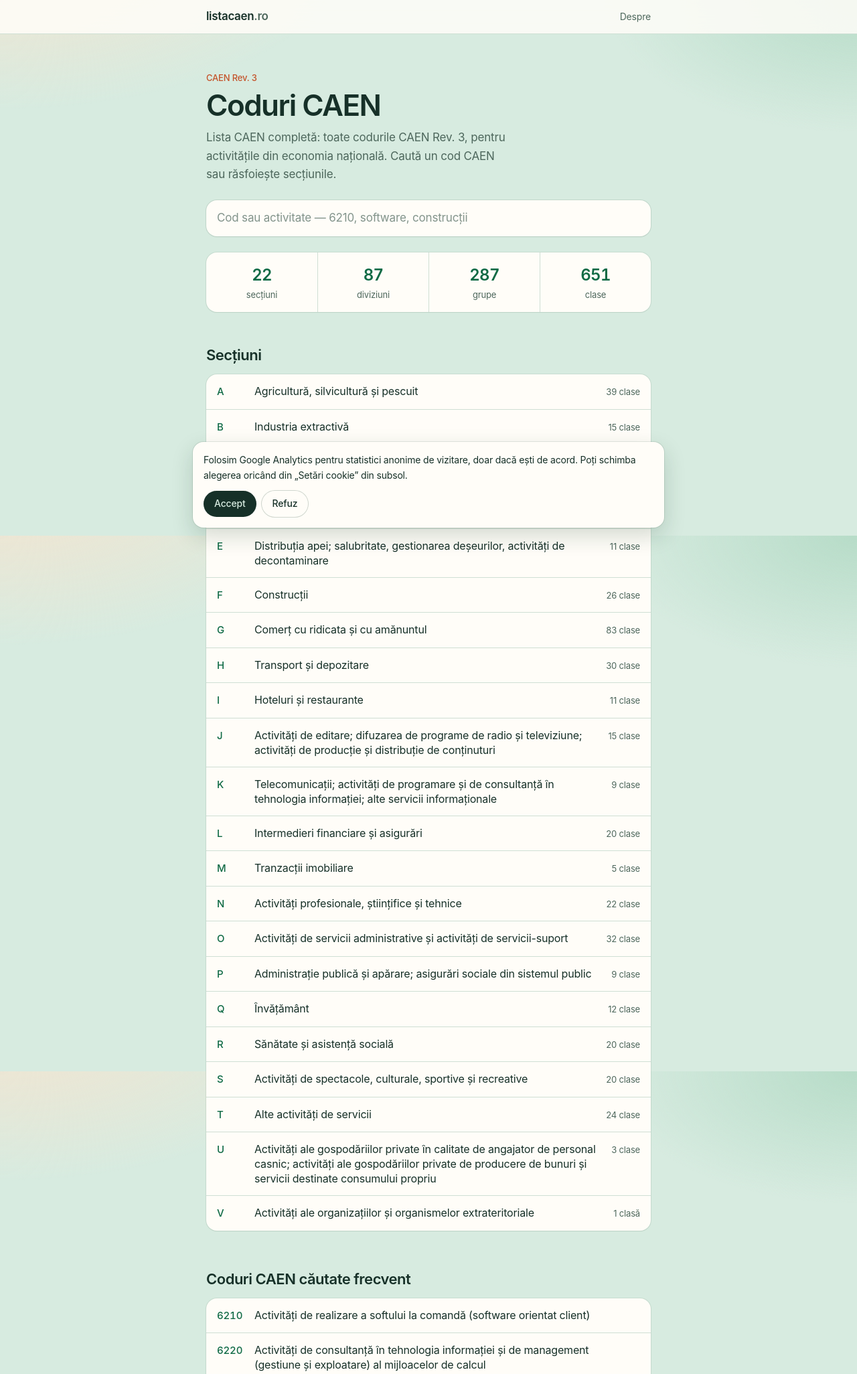
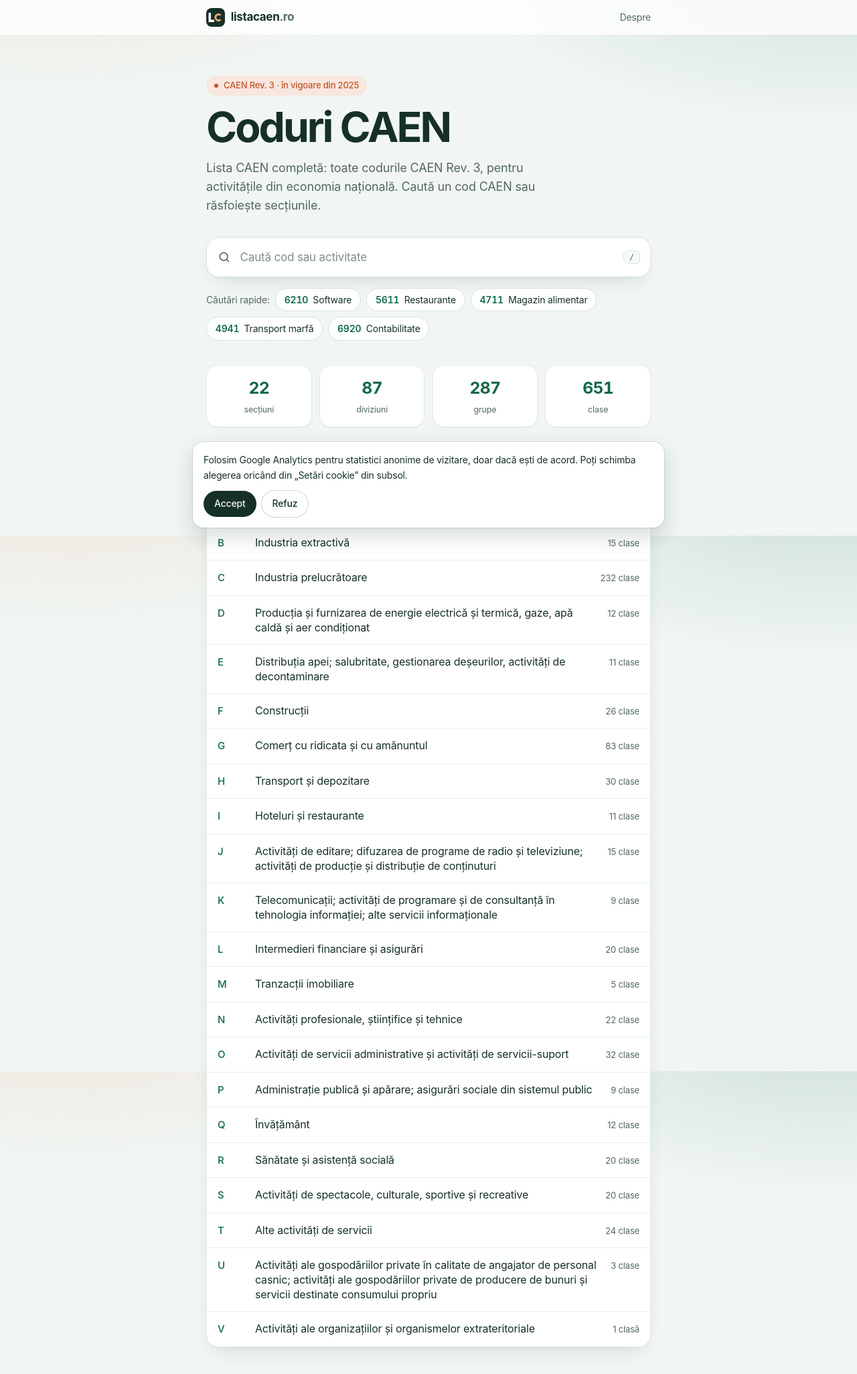
Before and after one commit to frohlichrobert/listacaen, a PHP site: page / in a window 1280 px wide. Shown: the top 2052 px of the page at 67% size. Run offline with PHP 8.4, Linux system fonts and the light colour scheme.

Commit message:
Actualizare a fișierelor pentru îmbunătățirea funcționalității și a designului:
- Adăugat fișierul `compat.php` în `index.php` și `build-search.php` pentru compatibilitate.
- Modificat `README.md` pentru a clarifica utilizarea CSS și a introduce IndexNow.
- Îmbunătățiri în `app.js` pentru gestionarea căutării și a interacțiunilor utilizatorului.
- Actualizat `data.php` cu o constantă pentru versiunea asset-urilor.
- Modificat `view.php` pentru a utiliza versiunea asset-urilor în linkurile CSS și JS.
- Schimbat `icon.svg` pentru a îmbunătăți designul grafic.
- Actualizat scriptul `build-zip.sh` pentru a include fișiere `.txt` în arhivă.

```diff
--- a/assets/app.js
+++ b/assets/app.js
@@ -192,30 +192,39 @@
       input.setAttribute("aria-expanded", show ? "true" : "false");
       live.textContent = q ? total + " rezultate" : "";
       if (!show) { out.innerHTML = ""; return; }
-      var wrap = variant === "compact"
-        ? "absolute z-40 mt-2 w-full overflow-hidden rounded-2xl bg-card shadow-[0_12px_32px_rgba(18,56,36,0.14),0_0_0_1px_rgba(18,56,36,0.08)]"
-        : "mt-3 overflow-hidden rounded-2xl bg-card shadow-[0_12px_32px_rgba(18,56,36,0.14),0_0_0_1px_rgba(18,56,36,0.08)]";
-      var html = '<div class="' + wrap + '">';
+      var html = '<div class="lc-results' + (variant === "compact" ? " lc-abs" : "") + '">';
       if (!hits.length) {
-        html += '<p class="px-4 py-3 text-sm text-muted">Niciun cod pentru „' + esc(q) + "”.</p>";
+        html += '<p class="lc-empty">Niciun cod pentru „' + esc(q) + "”. Încearcă alt cuvânt sau doar cifrele codului.</p>";
       } else {
         html += '<ul id="' + input.id + '-results" role="listbox" class="py-1">';
         hits.forEach(function (h, i) {
-          html += '<li role="presentation"><button id="' + input.id + "-" + esc(h.key) + '" type="button" role="option" data-i="' + i + '" aria-selected="' + (i === active) +
-            '" class="grid w-full grid-cols-[3.4rem_minmax(0,1fr)] items-baseline gap-x-3 px-4 py-3 text-left ' + (i === active ? "bg-hover" : "") + '">' +
-            '<span class="text-[15px] font-medium tabular-nums text-code">' + esc(h.code) + "</span>" +
-            '<span class="min-w-0"><span class="block leading-snug">' + esc(h.name) + '</span><span class="mt-0.5 block text-sm text-muted">' + esc(h.ctx) + "</span></span></button></li>";
+          var old = h.key.indexOf("rev2-") === 0;
+          html += '<li role="presentation"><button id="' + input.id + "-" + esc(h.key) + '" type="button" role="option" data-i="' + i + '" aria-selected="' + (i === active) + '" class="lc-hit">' +
+            '<span class="lc-hit-code">' + esc(h.code) + "</span>" +
+            '<span class="min-w-0"><span class="lc-hit-name">' + esc(h.name) + "</span>" +
+            '<span class="lc-hit-ctx">' + (old ? '<span class="lc-badge">Rev. 2</span>' : "") + esc(old ? "Cod vechi · vezi echivalentul în Rev. 3" : h.ctx) + "</span></span></button></li>";
         });
         html += "</ul>";
       }
       if (total > hits.length) {
-        html += '<p class="border-t border-line px-4 py-2 text-sm text-muted">' + hits.length + " din " + total + " rezultate. Îngustează căutarea.</p>";
+        html += '<p class="lc-note">' + hits.length + " din " + total + " rezultate. Îngustează căutarea.</p>";
       }
       out.innerHTML = html + "</div>";
       out.querySelectorAll("[data-i]").forEach(function (b) {
-        b.addEventListener("mouseenter", function () { active = +b.getAttribute("data-i"); render(); });
+        // Nu rescriem lista la hover: butonul s-ar schimba între apăsare și eliberare
+        // și browserul nu ar mai trimite click-ul.
+        b.addEventListener("mouseenter", function () { setActive(+b.getAttribute("data-i"), false); });
         b.addEventListener("click", function () { go(hits[+b.getAttribute("data-i")]); });
       });
+    }
+
+    function setActive(i, scroll) {
+      active = i;
+      var opts = out.querySelectorAll("[data-i]");
+      opts.forEach(function (b) {
+        b.setAttribute("aria-selected", +b.getAttribute("data-i") === i ? "true" : "false");
+      });
+      if (scroll && opts[i]) opts[i].scrollIntoView({ block: "nearest" });
     }
 
     function update() {
@@ -225,8 +234,8 @@
     input.addEventListener("input", function () { open = true; update(); });
     input.addEventListener("focus", function () { open = true; load().then(function () { compute(); render(); }); });
     input.addEventListener("keydown", function (e) {
-      if (e.key === "ArrowDown") { e.preventDefault(); open = true; active = Math.min(active + 1, Math.max(hits.length - 1, 0)); render(); }
-      else if (e.key === "ArrowUp") { e.preventDefault(); active = Math.max(active - 1, 0); render(); }
+      if (e.key === "ArrowDown") { e.preventDefault(); if (!open) { open = true; render(); } setActive(Math.min(active + 1, Math.max(hits.length - 1, 0)), true); }
+      else if (e.key === "ArrowUp") { e.preventDefault(); setActive(Math.max(active - 1, 0), true); }
       else if (e.key === "Escape") { open = false; render(); }
       else if (e.key === "Enter" && hits[active]) { e.preventDefault(); go(hits[active]); }
     });
@@ -245,4 +254,13 @@
   }
 
   document.querySelectorAll("[data-search]").forEach(initSearch);
+
+  // scurtătură: "/" mută cursorul în căutare
+  document.addEventListener("keydown", function (e) {
+    if (e.key !== "/" || e.metaKey || e.ctrlKey || e.altKey) return;
+    var t = document.activeElement && document.activeElement.tagName;
+    if (/^(INPUT|TEXTAREA|SELECT)$/.test(t)) return;
+    var box = document.querySelector('[data-search="hero"] input') || document.querySelector("[data-search] input");
+    if (box) { e.preventDefault(); box.focus(); }
+  });
 })();
--- /dev/null
+++ b/assets/extra.css
@@ -0,0 +1,231 @@
+/* Design: peste assets/site.css (Tailwind compilat). CSS-ul fără @layer are
+   prioritate peste utilitarele Tailwind, deci poate suprascrie culori și carduri. */
+
+:root {
+  --paper: #f1f6f3;
+  --card: #ffffff;
+  --hover: #eef6f1;
+  --line: #d6e4db;
+  --muted: #53695f;
+  --shadow-sm: 0 1px 2px rgba(16, 40, 30, 0.05);
+  --shadow-md: 0 1px 2px rgba(16, 40, 30, 0.04), 0 12px 32px -16px rgba(16, 40, 30, 0.22);
+}
+
+body {
+  background:
+    radial-gradient(820px 360px at 8% -90px, rgba(231, 160, 122, 0.2), transparent 62%),
+    radial-gradient(900px 420px at 96% -70px, rgba(15, 106, 69, 0.16), transparent 60%),
+    var(--paper);
+  background-attachment: fixed;
+}
+
+/* ---------- header ---------- */
+header.sticky {
+  background: rgba(255, 255, 255, 0.8);
+  border-bottom: 1px solid rgba(22, 48, 40, 0.08);
+}
+.lc-brand {
+  display: inline-flex;
+  align-items: center;
+  gap: 0.55rem;
+  font-weight: 650;
+  letter-spacing: -0.02em;
+}
+.lc-brand svg { width: 28px; height: 28px; border-radius: 8px; flex: none; }
+
+/* ---------- carduri și liste ---------- */
+.lc-card {
+  border-radius: 18px;
+  border: 1px solid #e1ece5;
+  background: var(--card);
+  box-shadow: var(--shadow-md);
+}
+.lc-card a, .lc-card > li > div { transition: background-color 0.15s ease; }
+.lc-card li { border-color: #e9f0eb; }
+
+/* ---------- hero ---------- */
+.lc-hero { padding-top: 0.25rem; }
+.lc-eyebrow {
+  display: inline-flex;
+  align-items: center;
+  gap: 0.5rem;
+  padding: 0.3rem 0.75rem;
+  border-radius: 999px;
+  background: var(--accent-soft);
+  color: var(--accent);
+  font-size: 13px;
+  font-weight: 550;
+}
+.lc-eyebrow i { width: 6px; height: 6px; border-radius: 50%; background: var(--accent); }
+.lc-title {
+  margin-top: 1rem;
+  font-size: clamp(2.7rem, 8vw, 3.9rem);
+  line-height: 1;
+  letter-spacing: -0.047em;
+  font-weight: 700;
+}
+.lc-lead {
+  margin-top: 1rem;
+  max-width: 34rem;
+  font-size: 1.125rem;
+  line-height: 1.55;
+  color: var(--muted);
+  text-wrap: pretty;
+}
+
+/* ---------- căutare ---------- */
+.lc-search-wrap { margin-top: 2.1rem; }
+.lc-field { position: relative; }
+.lc-field > svg {
+  position: absolute;
+  left: 1.05rem;
+  top: 50%;
+  width: 20px;
+  height: 20px;
+  transform: translateY(-50%);
+  color: var(--muted);
+  pointer-events: none;
+}
+.lc-input {
+  width: 100%;
+  border: 1px solid var(--line);
+  background: #fff;
+  color: var(--ink);
+  outline: none;
+  transition: border-color 0.15s, box-shadow 0.15s, background-color 0.15s;
+}
+.lc-input::placeholder { color: rgba(83, 105, 95, 0.75); }
+.lc-input-hero {
+  height: 3.75rem;
+  padding: 0 3.6rem 0 3.1rem;
+  border-radius: 1.15rem;
+  font-size: 1.0625rem;
+  box-shadow: var(--shadow-md);
+}
+.lc-input-compact {
+  height: 2.5rem;
+  padding: 0 0.9rem 0 2.55rem;
+  border-radius: 999px;
+  border-color: transparent;
+  background: #eaf2ed;
+  font-size: 15px;
+}
+.lc-input-compact + .lc-kbd { display: none; }
+.lc-field > svg.lc-compact-icon { left: 0.9rem; width: 18px; height: 18px; }
+.lc-input-compact:hover { background: #e3eee7; }
+.lc-input:focus {
+  border-color: var(--accent);
+  background: #fff;
+  box-shadow: 0 0 0 4px rgba(196, 83, 42, 0.16), var(--shadow-md);
+}
+.lc-kbd {
+  position: absolute;
+  right: 1rem;
+  top: 50%;
+  transform: translateY(-50%);
+  padding: 0.12rem 0.5rem;
+  border: 1px solid var(--line);
+  border-radius: 7px;
+  background: #f5faf7;
+  color: var(--muted);
+  font: 500 12px ui-monospace, SFMono-Regular, Menlo, monospace;
+  pointer-events: none;
+}
+.lc-input:not(:placeholder-shown) ~ .lc-kbd, .lc-input:focus ~ .lc-kbd { display: none; }
+@media (max-width: 640px) { .lc-kbd { display: none; } }
+
+.lc-chips {
+  display: flex;
+  flex-wrap: wrap;
+  align-items: center;
+  gap: 0.5rem;
+  margin-top: 1rem;
+  font-size: 14px;
+  color: var(--muted);
+}
+.lc-chip {
+  display: inline-flex;
+  align-items: center;
+  gap: 0.45rem;
+  padding: 0.38rem 0.8rem;
+  border: 1px solid var(--line);
+  border-radius: 999px;
+  background: #fff;
+  color: var(--ink);
+  text-decoration: none;
+  transition: border-color 0.15s, transform 0.15s, box-shadow 0.15s;
+}
+.lc-chip b { color: var(--code); font-weight: 600; font-variant-numeric: tabular-nums; }
+.lc-chip:hover {
+  border-color: var(--accent);
+  transform: translateY(-1px);
+  box-shadow: var(--shadow-sm);
+}
+
+/* rezultate */
+.lc-results {
+  margin-top: 0.65rem;
+  overflow: hidden;
+  border: 1px solid var(--line);
+  border-radius: 1.15rem;
+  background: #fff;
+  box-shadow: 0 22px 48px -18px rgba(16, 40, 30, 0.34);
+}
+.lc-results.lc-abs { position: absolute; z-index: 40; left: 0; right: 0; }
+.lc-hit {
+  display: grid;
+  grid-template-columns: 3.6rem minmax(0, 1fr);
+  align-items: baseline;
+  gap: 0 0.75rem;
+  width: 100%;
+  padding: 0.7rem 1rem;
+  text-align: left;
+  cursor: pointer;
+  border: 0;
+  background: transparent;
+}
+.lc-hit[aria-selected="true"] { background: var(--hover); }
+.lc-hit-code { color: var(--code); font-weight: 600; font-size: 15px; font-variant-numeric: tabular-nums; }
+.lc-hit-name { display: block; line-height: 1.35; }
+.lc-hit-ctx { display: block; margin-top: 0.15rem; font-size: 13px; color: var(--muted); }
+.lc-badge {
+  display: inline-block;
+  margin-right: 0.4rem;
+  padding: 0.05rem 0.45rem;
+  border-radius: 999px;
+  background: var(--accent-soft);
+  color: var(--accent);
+  font-size: 11.5px;
+  font-weight: 600;
+}
+.lc-note { padding: 0.65rem 1rem; font-size: 13.5px; color: var(--muted); border-top: 1px solid #e9f0eb; }
+.lc-empty { padding: 0.85rem 1rem; font-size: 14.5px; color: var(--muted); }
+
+/* ---------- cifre ---------- */
+.lc-stats {
+  display: grid;
+  grid-template-columns: repeat(4, minmax(0, 1fr));
+  gap: 0.7rem;
+  margin-top: 2.25rem;
+}
+.lc-stat {
+  padding: 0.95rem 0.4rem;
+  border: 1px solid #e1ece5;
+  border-radius: 16px;
+  background: #fff;
+  box-shadow: var(--shadow-sm);
+  text-align: center;
+}
+.lc-stat b {
+  display: block;
+  color: var(--code);
+  font-size: 1.55rem;
+  font-weight: 650;
+  letter-spacing: -0.03em;
+  font-variant-numeric: tabular-nums;
+}
+.lc-stat span { font-size: 12.5px; color: var(--muted); }
+
+/* ---------- diverse ---------- */
+button[data-copy] { box-shadow: 0 6px 16px -8px rgba(196, 83, 42, 0.7); }
+footer { border-top: 1px solid rgba(22, 48, 40, 0.07); }
--- /dev/null
+++ b/d425a9c462f4f1757a0e87f37180e461.txt
@@ -0,0 +1 @@
+d425a9c462f4f1757a0e87f37180e461
--- /dev/null
+++ b/inc/compat.php
@@ -0,0 +1,37 @@
+<?php
+declare(strict_types=1);
+
+// Înlocuitori pentru funcțiile mbstring, ca site-ul să meargă și pe servere
+// fără extensia mbstring. Textul este UTF-8; folosim doar PCRE cu modificatorul /u.
+
+if (!function_exists('mb_strlen')) {
+    function mb_strlen(string $s, ?string $encoding = null): int
+    {
+        return (int) preg_match_all('/./us', $s);
+    }
+}
+
+if (!function_exists('mb_substr')) {
+    function mb_substr(string $s, int $start, ?int $length = null, ?string $encoding = null): string
+    {
+        $chars = preg_split('//u', $s, -1, PREG_SPLIT_NO_EMPTY) ?: [];
+        return implode('', array_slice($chars, $start, $length));
+    }
+}
+
+if (!function_exists('mb_strrpos')) {
+    function mb_strrpos(string $haystack, string $needle, int $offset = 0, ?string $encoding = null): int|false
+    {
+        $pos = strrpos($haystack, $needle);
+        return $pos === false ? false : mb_strlen(substr($haystack, 0, $pos));
+    }
+}
+
+if (!function_exists('mb_strtolower')) {
+    function mb_strtolower(string $s, ?string $encoding = null): string
+    {
+        return strtolower(strtr($s, [
+            'Ă' => 'ă', 'Â' => 'â', 'Î' => 'î', 'Ș' => 'ș', 'Ț' => 'ț', 'Ş' => 'ş', 'Ţ' => 'ţ',
+        ]));
+    }
+}
--- a/inc/data.php
+++ b/inc/data.php
@@ -8,6 +8,7 @@ const SITE_URL = 'https://listacaen.ro';
 const SITE_NAME = 'listacaen.ro';
 const GA_ID = 'G-X3YVX1G101';
 const LASTMOD = '2026-10-13';
+const ASSET_V = '6'; // crește când schimbi CSS/JS, ca să se reîncarce din cache
 
 const LEVEL_LABEL = [
     'section' => 'Secțiune',
--- a/inc/pages.php
+++ b/inc/pages.php
@@ -20,17 +20,22 @@ function page_home(): string
         }
     }
     $stats = '';
-    foreach ([[$c['sections'], 'secțiuni'], [$c['divisions'], 'diviziuni'], [$c['groups'], 'grupe'], [$c['classes'], 'clase']] as $i => [$v, $label]) {
-        $stats .= '<div class="px-2 py-4 text-center sm:px-3' . ($i > 0 ? ' border-l border-line/80' : '') . '">'
-            . '<dt class="text-[1.35rem] font-semibold tracking-[-0.03em] tabular-nums text-code sm:text-[1.5rem]">' . $v . '</dt>'
-            . '<dd class="mt-0.5 text-[11px] text-muted sm:text-[13px]">' . $label . '</dd></div>';
+    foreach ([[$c['sections'], 'secțiuni'], [$c['divisions'], 'diviziuni'], [$c['groups'], 'grupe'], [$c['classes'], 'clase']] as [$v, $label]) {
+        $stats .= '<div class="lc-stat"><b>' . $v . '</b><span>' . $label . '</span></div>';
+    }
+    $chips = '';
+    foreach ([['6210', 'Software'], ['5611', 'Restaurante'], ['4711', 'Magazin alimentar'], ['4941', 'Transport marfă'], ['6920', 'Contabilitate']] as [$code, $label]) {
+        $chips .= '<a class="lc-chip" href="' . caen_path($code) . '"><b>' . $code . '</b>' . h($label) . '</a>';
     }
 
-    $body = '<p class="text-[13px] font-medium text-accent">CAEN Rev. 3</p>'
-        . '<h1 class="mt-2 text-[2.75rem] font-semibold leading-[1.05] tracking-[-0.035em] text-balance">Coduri CAEN</h1>'
-        . '<p class="mt-3 max-w-md text-[17px] leading-relaxed text-pretty text-muted">Lista CAEN completă: toate codurile CAEN Rev. 3, pentru activitățile din economia națională. Caută un cod CAEN sau răsfoiește secțiunile.</p>'
-        . '<div class="mt-6">' . search_box('hero') . '</div>'
-        . '<dl class="mt-6 grid grid-cols-4 overflow-hidden rounded-2xl bg-card ' . CARD . '">' . $stats . '</dl>'
+    $body = '<section class="lc-hero">'
+        . '<p class="lc-eyebrow"><i></i>CAEN Rev. 3 · în vigoare din 2025</p>'
+        . '<h1 class="lc-title">Coduri CAEN</h1>'
+        . '<p class="lc-lead">Lista CAEN completă: toate codurile CAEN Rev. 3, pentru activitățile din economia națională. Caută un cod CAEN sau răsfoiește secțiunile.</p>'
+        . '<div class="lc-search-wrap">' . search_box('hero') . '</div>'
+        . '<div class="lc-chips"><span>Căutări rapide:</span>' . $chips . '</div>'
+        . '</section>'
+        . '<div class="lc-stats">' . $stats . '</div>'
         . '<h2 class="mt-12 text-[1.375rem] font-semibold tracking-[-0.022em]">Secțiuni</h2>' . code_list($secs)
         . '<section class="mt-14"><h2 class="text-[1.375rem] font-semibold tracking-[-0.022em]">Coduri CAEN căutate frecvent</h2>' . code_list($pop) . '</section>'
         . '<section class="mt-14 space-y-4 text-[1.0625rem] leading-relaxed text-pretty"><h2 class="text-[1.375rem] font-semibold tracking-[-0.022em]">Ce sunt codurile CAEN</h2>'
@@ -325,7 +330,8 @@ function page_404(): string
     return layout(['title' => 'Pagina nu există | listacaen.ro', 'description' => 'Pagina nu există.', 'noindex' => true], $b);
 }
 
-function sitemap_xml(): string
+/** @return array<int,array{0:string,1:float}> perechi [cale, prioritate] */
+function sitemap_urls(): array
 {
     $urls = [['/', 1], ['/despre/', 0.4], ['/ghid/cum-alegi-codul-caen/', 0.6], ['/caen-rev2/', 0.8]];
     foreach (rev2()['classes'] as $c) {
@@ -333,11 +339,15 @@ function sitemap_xml(): string
     }
     $prio = ['section' => 0.8, 'division' => 0.7, 'class' => 0.6, 'group' => 0.5];
     foreach (caen()['ordered'] as $slug) {
-        $n = node($slug);
-        $urls[] = [caen_path($slug), $prio[$n['level']]];
+        $urls[] = [caen_path($slug), $prio[node($slug)['level']]];
     }
+    return $urls;
+}
+
+function sitemap_xml(): string
+{
     $x = '<?xml version="1.0" encoding="UTF-8"?>' . "\n" . '<urlset xmlns="http://www.sitemaps.org/schemas/sitemap/0.9">' . "\n";
-    foreach ($urls as [$path, $p]) {
+    foreach (sitemap_urls() as [$path, $p]) {
         $x .= '<url><loc>' . h(abs_url($path)) . '</loc><lastmod>' . LASTMOD . '</lastmod><changefreq>yearly</changefreq><priority>' . $p . '</priority></url>' . "\n";
     }
     return $x . '</urlset>' . "\n";
--- a/inc/view.php
+++ b/inc/view.php
@@ -15,7 +15,7 @@ function json_ld(array $data): string
     return '<script type="application/ld+json">' . str_replace('<', '<', $json) . '</script>';
 }
 
-const CARD = 'shadow-[0_1px_2px_rgba(18,56,36,0.06),0_0_0_1px_rgba(18,56,36,0.08)]';
+const CARD = 'lc-card';
 const LINK = 'underline decoration-line underline-offset-2 hover:text-accent';
 
 /**
@@ -34,7 +34,7 @@ function layout(array $p, string $body): string
     ob_start(); ?>
 <!DOCTYPE html>
 <html lang="ro" class="h-full"><head><meta charset="utf-8"><meta name="viewport" content="width=device-width, initial-scale=1">
-<link rel="stylesheet" href="/assets/site.css?v=<?= h(LASTMOD) ?>">
+<link rel="stylesheet" href="/assets/site.css?v=<?= h(ASSET_V) ?>"><link rel="stylesheet" href="/assets/extra.css?v=<?= h(ASSET_V) ?>">
 <meta name="theme-color" content="#d7ebe0">
 <title><?= h($title) ?></title>
 <meta name="description" content="<?= h($desc) ?>">
@@ -51,7 +51,7 @@ function layout(array $p, string $body): string
 <meta property="og:image" content="<?= h($img) ?>"><meta property="og:image:type" content="image/png"><meta property="og:image:width" content="1200"><meta property="og:image:height" content="630">
 <meta property="og:type" content="<?= h($type) ?>">
 <meta name="twitter:card" content="summary"><meta name="twitter:title" content="<?= h($title) ?>"><meta name="twitter:description" content="<?= h($desc) ?>"><meta name="twitter:image" content="<?= h($img) ?>">
-<link rel="icon" href="/favicon.ico" sizes="48x48" type="image/x-icon"><link rel="icon" href="/assets/icon.svg" sizes="any" type="image/svg+xml">
+<link rel="icon" href="/favicon.ico?v=<?= h(LASTMOD) ?>" sizes="48x48" type="image/x-icon"><link rel="icon" href="/assets/icon.svg?v=<?= h(LASTMOD) ?>" sizes="any" type="image/svg+xml"><link rel="apple-touch-icon" href="/assets/apple-touch-icon.png?v=<?= h(LASTMOD) ?>">
 <?php foreach ($p['ld'] ?? [] as $ld) { echo json_ld($ld), "\n"; } ?>
 </head>
 <body class="flex min-h-full flex-col font-sans">
@@ -62,7 +62,7 @@ function layout(array $p, string $body): string
 </div></main>
 <?= site_footer() ?>
 <div id="consent-root"></div>
-<script src="/assets/app.js?v=<?= h(LASTMOD) ?>" defer></script>
+<script src="/assets/app.js?v=<?= h(ASSET_V) ?>" defer></script>
 </body></html>
 <?php
     return (string) ob_get_clean();
@@ -71,20 +71,25 @@ function layout(array $p, string $body): string
 function search_box(string $variant): string
 {
     $id = 'q-' . $variant;
-    $placeholder = $variant === 'hero' ? 'Cod sau activitate — 6210, software, construcții' : 'Caută un cod CAEN';
-    $inputClass = 'w-full bg-card text-ink shadow-[0_1px_2px_rgba(18,56,36,0.06),0_0_0_1px_rgba(18,56,36,0.1)] outline-none placeholder:text-muted/70 focus:shadow-[0_0_0_4px_rgba(196,83,42,0.18),0_0_0_1px_#c4532a] '
-        . ($variant === 'hero' ? 'rounded-2xl px-4 py-3.5 text-[17px]' : 'rounded-xl px-3.5 py-2 text-[15px]');
+    $placeholder = $variant === 'hero' ? 'Caută cod sau activitate' : 'Caută un cod CAEN';
+    $icon = '<svg ' . ($variant === 'compact' ? 'class="lc-compact-icon" ' : '') . 'viewBox="0 0 24 24" fill="none" stroke="currentColor" stroke-width="2" stroke-linecap="round" stroke-linejoin="round" aria-hidden="true"><circle cx="11" cy="11" r="7"/><path d="m20 20-3.5-3.5"/></svg>';
 
-    return '<div class="relative" data-search="' . h($variant) . '"><form role="search">'
+    return '<div class="relative" data-search="' . h($variant) . '"><form role="search" class="lc-field">' . $icon
         . '<label for="' . $id . '" class="sr-only">Caută un cod CAEN sau o activitate</label>'
-        . '<input id="' . $id . '" type="search" role="combobox" aria-expanded="false" aria-controls="' . $id . '-results" aria-autocomplete="list" autocomplete="off" autocorrect="off" spellcheck="false" enterkeyhint="search" placeholder="' . h($placeholder) . '" class="' . $inputClass . '" value="">'
+        . '<input id="' . $id . '" type="search" role="combobox" aria-expanded="false" aria-controls="' . $id . '-results" aria-autocomplete="list" autocomplete="off" autocorrect="off" spellcheck="false" enterkeyhint="search" placeholder="' . h($placeholder) . '" class="lc-input lc-input-' . h($variant) . '" value="">'
+        . '<kbd class="lc-kbd" aria-hidden="true">/</kbd>'
         . '</form><p class="sr-only" aria-live="polite"></p><div data-results></div></div>';
+}
+
+function brand_mark(): string
+{
+    return '<svg viewBox="0 0 64 64" aria-hidden="true"><rect width="64" height="64" rx="14" fill="#163028"/><path d="M8 16h8v24h11v8H8z" fill="#fffdf8"/><path d="M49.42 24.58A10.5 10.5 0 1 0 49.42 39.42" fill="none" stroke="#e7a07a" stroke-width="7"/></svg>';
 }
 
 function site_header(bool $home): string
 {
     $s = '<header class="sticky top-0 z-30 border-b border-line/80 bg-card/85 backdrop-blur-xl"><div class="mx-auto flex max-w-[44rem] flex-wrap items-center gap-3 px-5 py-3">'
-        . '<a class="order-1 text-[1.0625rem] font-semibold tracking-[-0.02em] text-ink" href="/">listacaen<span class="text-muted">.ro</span></a>';
+        . '<a class="lc-brand order-1 text-[1.0625rem] text-ink" href="/" aria-label="listacaen.ro, prima pagină">' . brand_mark() . '<span>listacaen<span class="text-muted">.ro</span></span></a>';
     if (!$home) {
         $s .= '<div class="order-3 w-full sm:order-2 sm:w-auto sm:min-w-0 sm:flex-1">' . search_box('compact') . '</div>';
     }
--- a/index.php
+++ b/index.php
@@ -3,6 +3,7 @@ declare(strict_types=1);
 
 // Front controller: .htaccess trimite aici orice URL care nu e fișier real.
 
+require __DIR__ . '/inc/compat.php';
 require __DIR__ . '/inc/data.php';
 require __DIR__ . '/inc/seo.php';
 require __DIR__ . '/inc/view.php';
```
Also changed, not shown: README.md, assets/apple-touch-icon.png (added), assets/icon.svg, favicon.ico, 4 other files.
